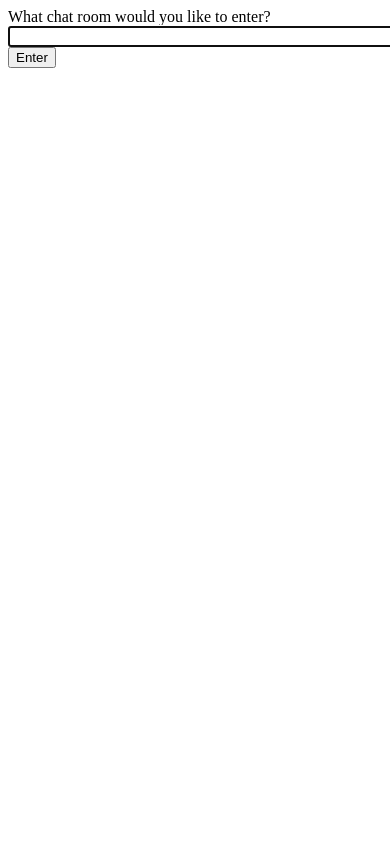
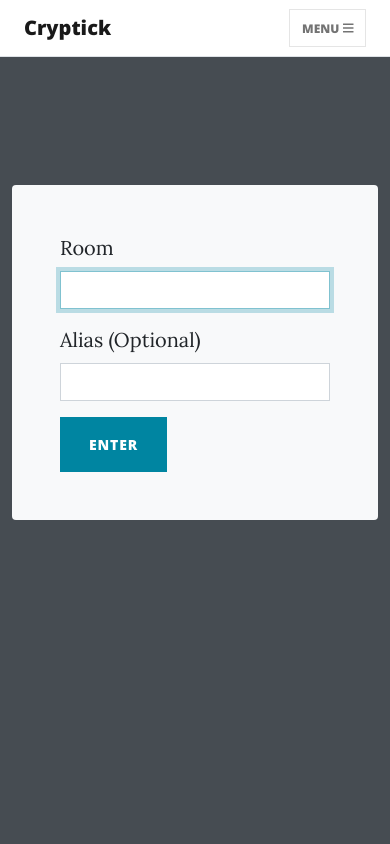
Before and after one commit to m-haisham/crypto-collection, a Django app: page /chat/ in a window 390 px wide; the page is wider, and only the part inside the window is pictured. Run offline with Django 3.2, Linux system fonts and the light colour scheme; some libraries are stand-ins or nearby versions.

Commit message:
chat with aliases

```diff
--- a/crypto/apps/chat/templates/chat/index.html
+++ b/crypto/apps/chat/templates/chat/index.html
@@ -1,29 +1,50 @@
-<!doctype html>
-<html lang="en">
-<head>
-    <meta charset="UTF-8">
-    <meta name="viewport"
-          content="width=device-width, user-scalable=no, initial-scale=1.0, maximum-scale=1.0, minimum-scale=1.0">
-    <meta http-equiv="X-UA-Compatible" content="ie=edge">
-    <title>Chat Rooms</title>
-</head>
-<body>
-    What chat room would you like to enter?<br>
-    <input id="room-name-input" type="text" size="100"><br>
-    <input id="room-name-submit" type="button" value="Enter">
+{% extends 'base/base.html' %}
 
+{% block head %}
+    <title>Chat | Gateway</title>
+{% endblock %}
+
+{% block content %}
+
+    <!-- Navigation-->
+    {% include 'base/navigation.html' %}
+
+    <header class="masthead vh-100 m-0">
+        <div class="container position-relative px-4 px-lg-5">
+            <div class="row gx-4 gx-lg-5 justify-content-center">
+                <div class="col-md-10 col-lg-8 col-xl-7 bg-light rounded p-5">
+                    <form action="" method="get">
+                        <div class="mb-3">
+                          <label for="roomName" class="form-label">Room</label>
+                          <input type="text" class="form-control" id="roomName" name="room">
+                        </div>
+                        <div class="mb-3">
+                          <label for="personAlias" class="form-label">Alias (Optional)</label>
+                          <input type="text" class="form-control" id="personAlias" name="alias">
+                        </div>
+                        <button type="submit" class="btn btn-primary">ENTER</button>
+                    </form>
+                </div>
+            </div>
+        </div>
+    </header>
+
+{% endblock %}
+
+{% block scripts %}
     <script>
-        document.querySelector('#room-name-input').focus();
-        document.querySelector('#room-name-input').onkeyup = function(e) {
-            if (e.keyCode === 13) {  // enter, return
-                document.querySelector('#room-name-submit').click();
-            }
-        };
+        function onsubmit(e) {
+            e.preventDefault();
+            const data = new FormData(e.target);
+            const room = data.get('room')
+            const alias = data.get('alias')
 
-        document.querySelector('#room-name-submit').onclick = function(e) {
-            var roomName = document.querySelector('#room-name-input').value;
-            window.location.pathname = '/chat/' + roomName + '/';
-        };
+            if (!room) alert("'Room' is required");
+
+            document.location.href = `/chat/${room}` + (alias ? `?alias=${alias}` : '');
+        }
+
+        document.querySelector('#roomName').focus();
+        document.querySelector('form').addEventListener('submit', onsubmit);
     </script>
-</body>
-</html>
+{% endblock %}
--- a/crypto/apps/chat/views.py
+++ b/crypto/apps/chat/views.py
@@ -4,7 +4,11 @@ from django.shortcuts import render
 def index(request):
     return render(request, 'chat/index.html')
 
+
 def room(request, room_name):
-    return render(request, 'chat/room.html', {
-        'room_name': room_name
-    })
+    context = {
+        'room_name': room_name,
+        'alias': request.GET.get('alias', 'Anonymous'),
+    }
+
+    return render(request, 'chat/room.html', context)
--- /dev/null
+++ b/templates/base/navigation.html
@@ -0,0 +1,16 @@
+<nav class="navbar navbar-expand-lg navbar-light" id="mainNav">
+    <div class="container px-4 px-lg-5">
+        <a class="navbar-brand" href="{% url 'home' %}">Cryptick</a>
+        <button class="navbar-toggler" type="button" data-bs-toggle="collapse" data-bs-target="#navbarResponsive" aria-controls="navbarResponsive" aria-expanded="false" aria-label="Toggle navigation">
+            Menu
+            <i class="fas fa-bars"></i>
+        </button>
+        <div class="collapse navbar-collapse" id="navbarResponsive">
+            <ul class="navbar-nav ms-auto py-4 py-lg-0">
+                <li class="nav-item"><a class="nav-link px-lg-3 py-3 py-lg-4" href="{% url 'home' %}">Home</a></li>
+                <li class="nav-item"><a class="nav-link px-lg-3 py-3 py-lg-4" href="">About</a></li>
+                <li class="nav-item"><a class="nav-link px-lg-3 py-3 py-lg-4" href="">Contact</a></li>
+            </ul>
+        </div>
+    </div>
+</nav>
```
Also changed, not shown: crypto/apps/chat/consumers.py (+14 -4 lines), crypto/apps/chat/templates/chat/room.html (+5 -8 lines), templates/base/main.html (+1 -16 lines).
